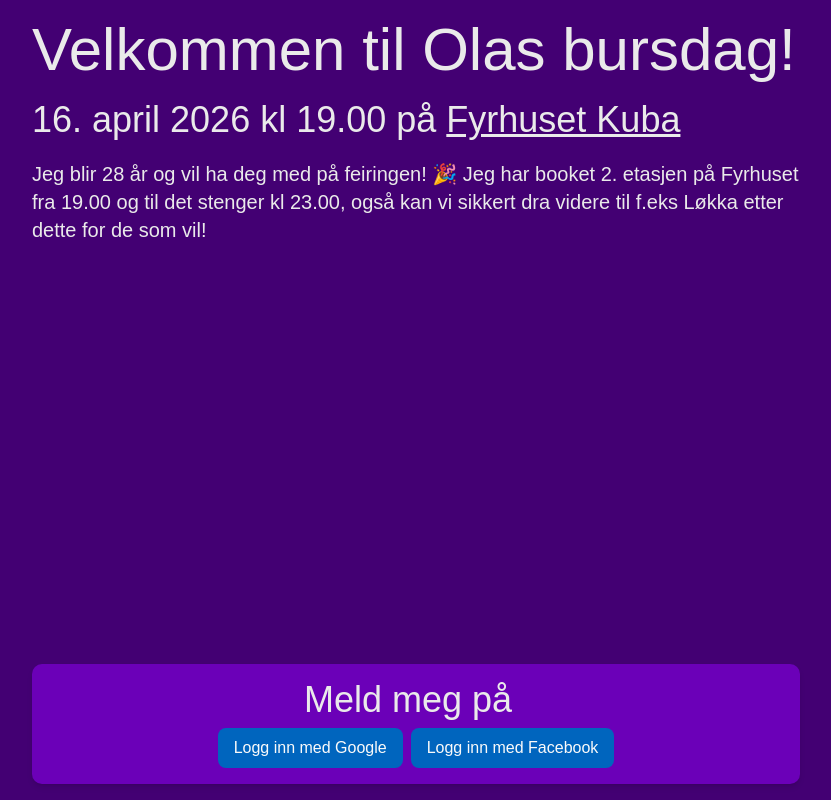
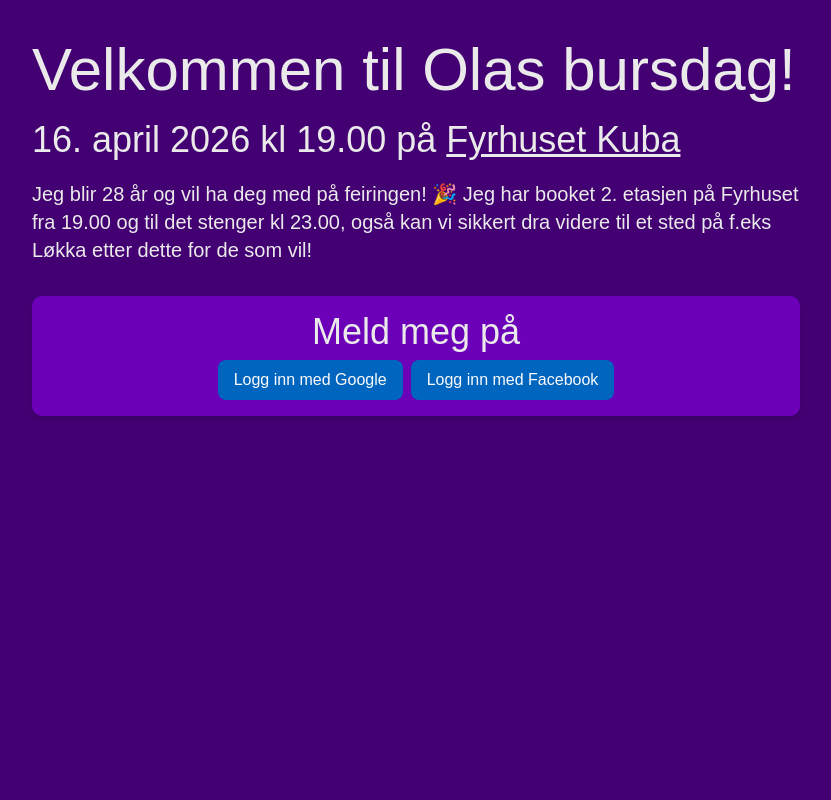
Before and after one commit to olalellingsen/bursdag, a Next.js app: page / in a window 1280 px wide. Shown: the whole page, without its empty margins (224-1055 px from the left). Built offline with nearby package versions, Linux system fonts and the light colour scheme; no server answers; a web font is replaced by a local one.

Commit message:
footer styling

```diff
--- a/app/layout.tsx
+++ b/app/layout.tsx
@@ -1,6 +1,8 @@
 import type { Metadata } from "next";
 import { Schoolbell } from "next/font/google";
 import "./globals.css";
+import { User } from "lucide-react";
+import UserFooter from "@/components/user-footer";
 
 const schoolbell = Schoolbell({
   subsets: ["latin"],
@@ -18,7 +20,9 @@ export default function RootLayout({
 }>) {
   return (
     <html lang="en" className={schoolbell.className}>
-      <body className={`antialiased p-5`}>{children}</body>
+      <body className={`antialiased`}>
+        <main className="p-4 py-10">{children}</main>
+      </body>
     </html>
   );
 }
--- a/app/page.tsx
+++ b/app/page.tsx
@@ -6,6 +6,7 @@ import Signup from "@/components/signup";
 import { auth } from "@/lib/firebase";
 import { onAuthStateChanged, signOut, type User } from "firebase/auth";
 import GuestList from "@/components/guest-list";
+import UserFooter from "@/components/user-footer";
 
 export default function Home() {
   const [user, setUser] = useState<User | null>(null);
@@ -25,7 +26,7 @@ export default function Home() {
   };
 
   return (
-    <main className="max-w-3xl mx-auto space-y-8">
+    <main className="max-w-3xl mx-auto flex flex-col gap-8">
       <section className="space-y-5">
         <h1>Velkommen til Olas bursdag!</h1>
         <h2>
@@ -42,32 +43,19 @@ export default function Home() {
         <p>
           Jeg blir 28 år og vil ha deg med på feiringen! 🎉 Jeg har booket 2.
           etasjen på Fyrhuset fra 19.00 og til det stenger kl 23.00, også kan vi
-          sikkert dra videre til f.eks Løkka etter dette for de som vil!
+          sikkert dra videre til et sted på f.eks Løkka etter dette for de som
+          vil!
         </p>
       </section>
 
-      {loading ? <p>Laster...</p> : null}
-
-      {!loading && !user ? <Signup /> : null}
+      <section className="space-y-8">
+        {loading ? <p>Laster...</p> : null}
+        {!loading && !user ? <Signup /> : null}
+        {!loading && user ? <GuestList /> : null}
+      </section>
 
       {!loading && user ? (
-        <section>
-          <GuestList />
-
-          <footer className="card text-center fixed bottom-4 right-4 left-4 space-x-4 max-w-3xl mx-auto">
-            <p>Innlogget som {user.displayName ?? user.email}</p>
-
-            <div className="flex gap-2 justify-center">
-              <Link href="/profile" className="button">
-                Rediger profil
-              </Link>
-
-              <button type="button" onClick={handleSignOut} className="button">
-                Logg ut
-              </button>
-            </div>
-          </footer>
-        </section>
+        <UserFooter user={user} onSignOut={handleSignOut} />
       ) : null}
     </main>
   );
--- a/components/guest-list.tsx
+++ b/components/guest-list.tsx
@@ -52,8 +52,8 @@ export default function GuestList() {
   }, []);
 
   return (
-    <section className="card space-y-4">
-      <h2>Påmeldte</h2>
+    <section className="space-y-4 pb-24 card">
+      <h2 className="text-center">Påmeldte</h2>
 
       {loading ? <p>Laster gjester...</p> : null}
       {error ? <p className="text-red-700">{error}</p> : null}
@@ -63,17 +63,17 @@ export default function GuestList() {
       ) : null}
 
       {!loading && !error && guests.length > 0 ? (
-        <ul className="space-y-3">
+        <ul className="grid gap-4">
           {guests.map((guest) => (
             <li key={guest.id}>
-              <div className="flex items-center gap-3">
+              <div className="flex gap-3 items-center">
                 {guest.photoURL ? (
                   <Image
                     width={50}
                     height={50}
                     src={guest.photoURL}
                     alt={`Profilbilde av ${guest.displayName}`}
-                    className="rounded-full object-cover size-16"
+                    className="rounded-full object-cover aspect-square size-20"
                   />
                 ) : (
                   <CircleUser
--- a/components/signup.tsx
+++ b/components/signup.tsx
@@ -75,7 +75,7 @@ function Signup() {
   };
 
   return (
-    <section className="card text-center fixed bottom-4 right-4 left-4 space-x-4 max-w-3xl mx-auto">
+    <section className="card text-center max-w-3xl mx-auto">
       <h2>Meld meg på</h2>
       <div className="flex flex-col sm:flex-row gap-2 justify-center">
         <button
--- /dev/null
+++ b/components/user-footer.tsx
@@ -0,0 +1,33 @@
+import Link from "next/link";
+import type { User } from "firebase/auth";
+
+type UserFooterProps = {
+  user: User;
+  onSignOut: () => Promise<void>;
+};
+
+export default function UserFooter({ user, onSignOut }: UserFooterProps) {
+  return (
+    <footer className="fixed w-full right-0 p-4 bottom-0 bg-card z-20">
+      <div className="flex flex-col gap-2 sm:flex-row justify-between items-center">
+        <p className="text-center">
+          Innlogget som {user.displayName ?? user.email}
+        </p>
+
+        <div className="flex gap-2">
+          <Link href="/profil" className="button">
+            Rediger profil
+          </Link>
+
+          <button
+            type="button"
+            onClick={() => void onSignOut()}
+            className="button"
+          >
+            Logg ut
+          </button>
+        </div>
+      </div>
+    </footer>
+  );
+}
```
